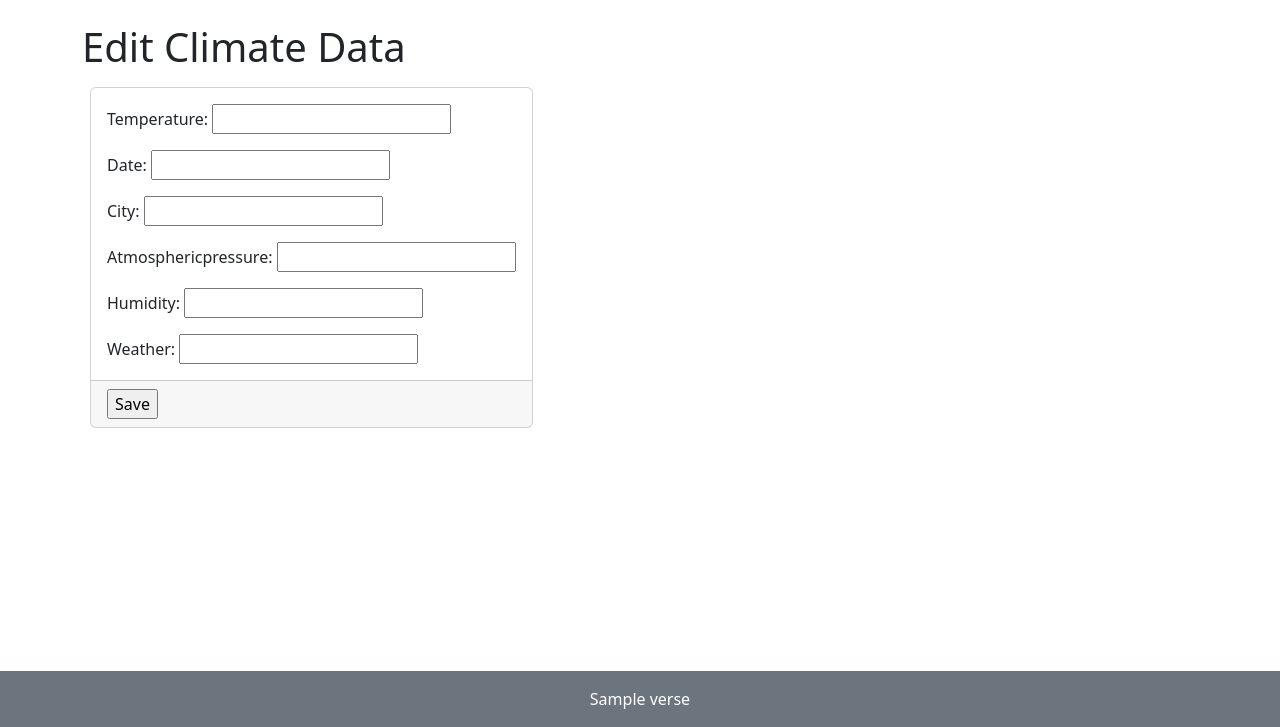
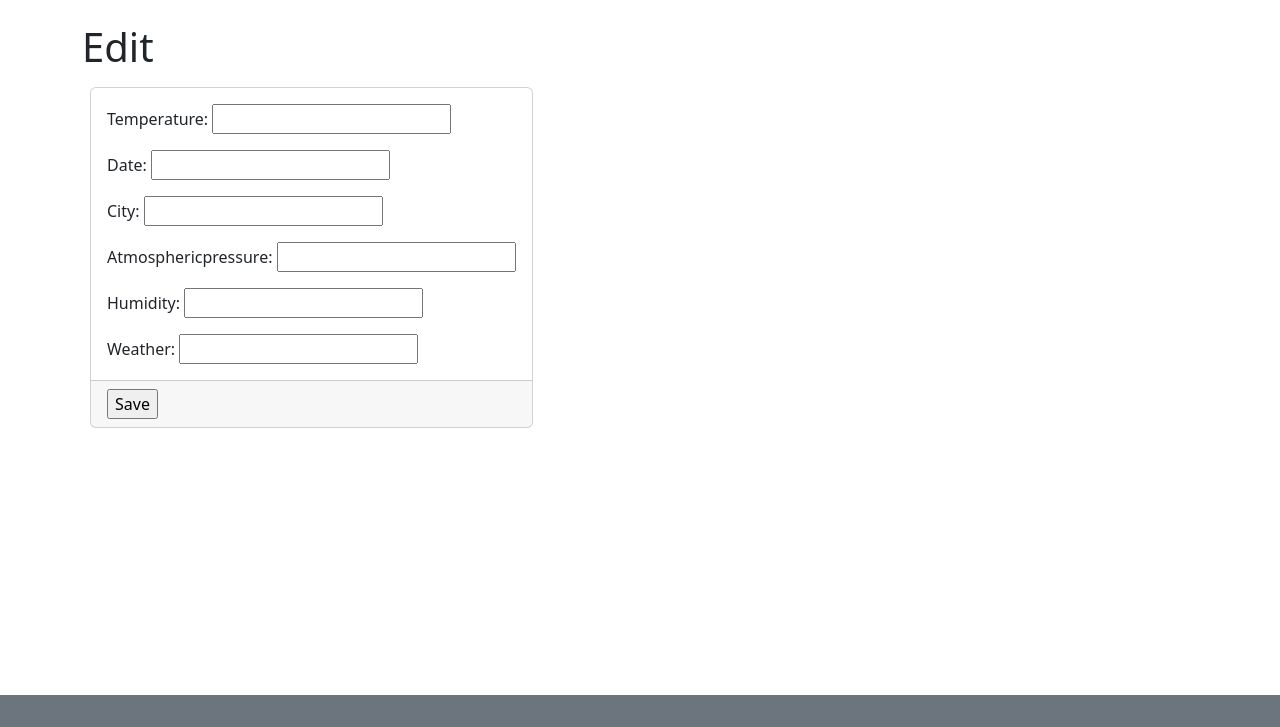
Before and after one commit to RafaMattss/api_weather, a Django app: template weather/templates/form_edit.html in a window 1280 px wide. Shown: the part 73-800 px from the top of the page. Run offline with Django 5.2, Linux system fonts and the light colour scheme; tables that the repository leaves empty hold one stand-in row (values such as "Sample post"); the template is opened without the code that fills it: values that come from a table or form of the project are taken from there, most other values are stand-ins (such as "Sample title", 1, 10 or a date in 2020); some libraries are stand-ins or nearby versions.

Commit message:
update: updated form edit page

```diff
--- a/weather/templates/form_edit.html
+++ b/weather/templates/form_edit.html
@@ -1,24 +1,19 @@
-{% extends "main.html" %}
+{% extends "main.html" %} {% block content %}
 
-{% block verse%}
-{{ verse }}
-{% endblock %}
-
-{% block content %}
-
-    <h1>Edit Climate Data</h1>
+<h1>Edit</h1>
 
 <div class="d-flex justify-content-start flex-wrap">
-
-        <form action="{% url 'Weather Edit' id %}" method="post" enctype="multipart/form-data">
+  <form
+    action="{% url 'Weather Edit' id %}"
+    method="post"
+    enctype="multipart/form-data"
+  >
     {% csrf_token %}
     <div class="col-md-12 p-2">
       <div class="card">
         <div class="card-body">
           {% for field in form %}
-                        <p class="card-text">
-                        {{ field.label }}: {{ field }}
-                        </p>
+          <p class="card-text">{{ field.label }}: {{ field }}</p>
           {% endfor %}
         </div>
         <div class="card-footer">
@@ -27,6 +22,6 @@
       </div>
     </div>
   </form>
+</div>
 
-    </div>
 {% endblock content %}
```
Lines whose indentation alone changed are shown as unchanged.
